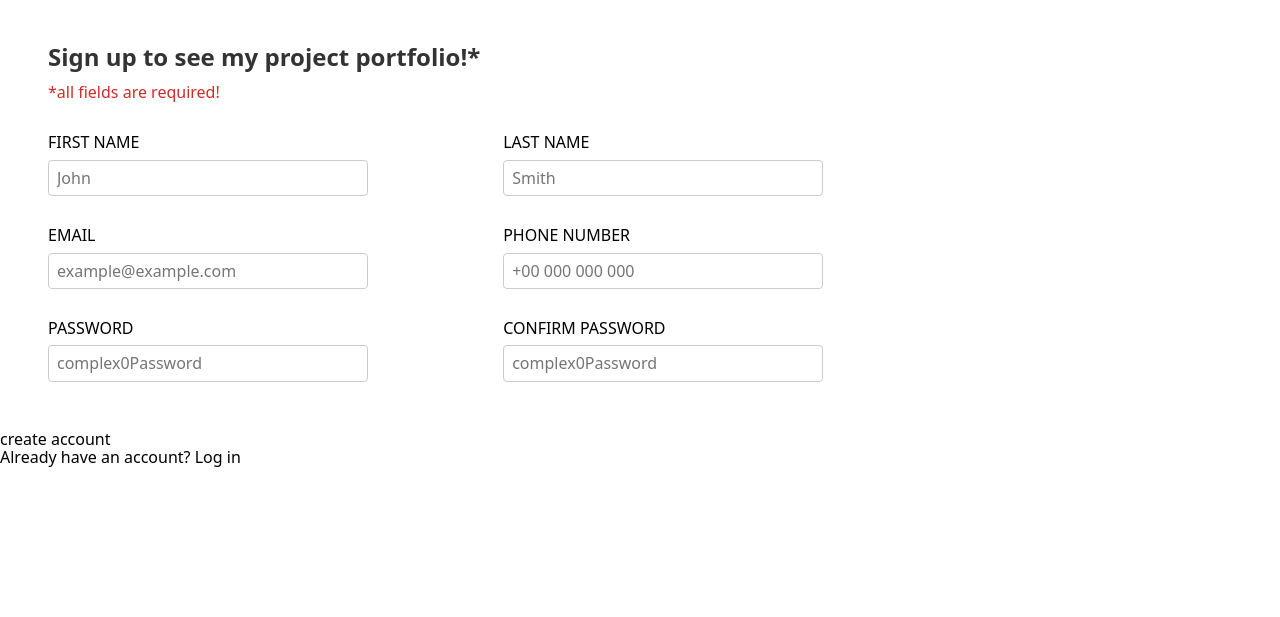
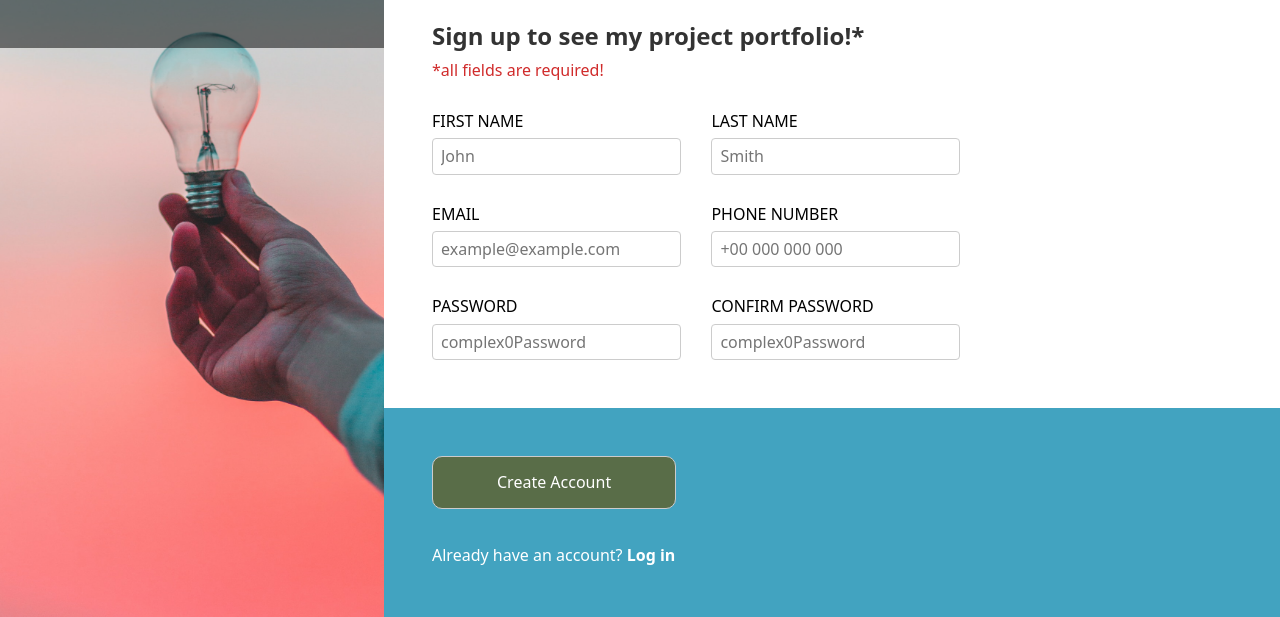
Before and after one commit to ViktorZvonar/portfolio, a plain HTML site: page index.html in a window 1280 px wide. Shown: the part 265-882 px from the top of the page. Before the commit the page ends 800 px from the top, so only its background shows below. Drawn offline with nearby package versions, Linux system fonts and the light colour scheme.

Commit message:
conflict-solve

```diff
--- a/styles/main.css
+++ b/styles/main.css
@@ -1,3 +1,3 @@
 @import url(./modules/form.css);
 @import url(./reset.css);
-@import url(./modules/gridLayout.css);
+@import url(./modules/formGridLayout.css);
```
